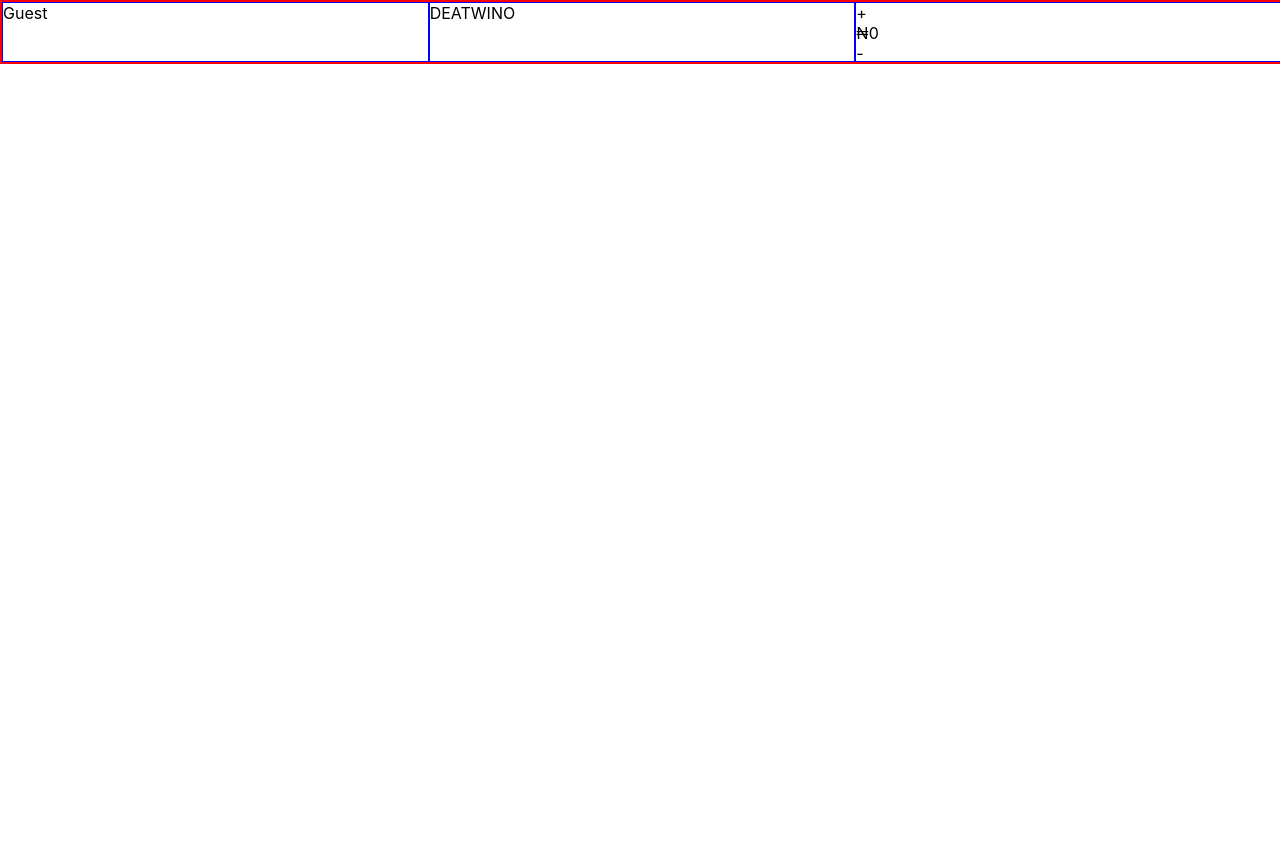
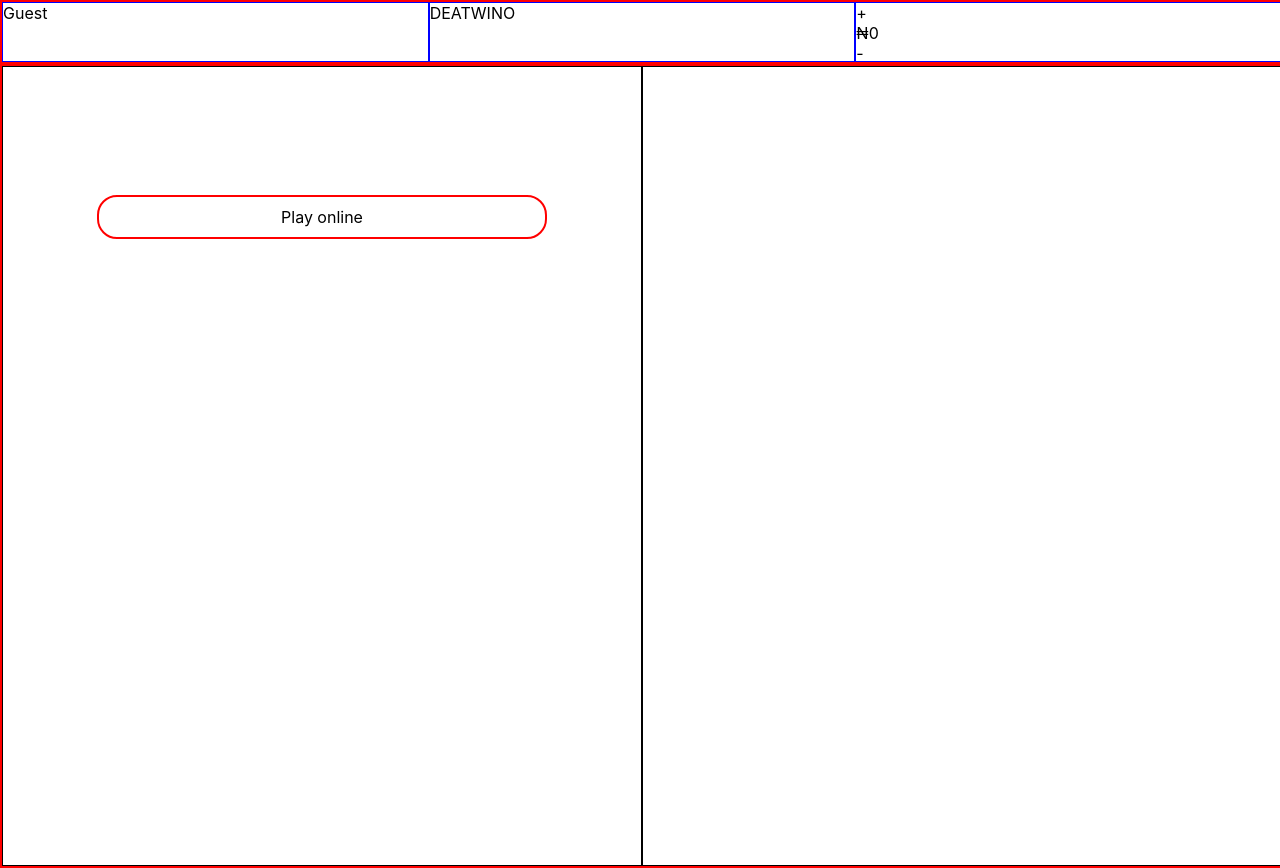
Before and after one commit to adewaley-a/Deatwin, a React (Create React App) app: page /second-page in a window 1280 px wide. Before the commit the page ends 800 px from the top, so only its background shows below. Built offline with nearby package versions, Linux system fonts and the light colour scheme; no server answers.

Commit message:
tuesday 1

```diff
--- a/public/index.html
+++ b/public/index.html
@@ -1,7 +1,7 @@
 <!DOCTYPE html>
 <html lang="en">
   <head>
-    <script src="https://js.paystack.co/v1/inline.js"></script>
+
     <meta charset="utf-8" />
     <link rel="icon" href="%PUBLIC_URL%/favicon.ico" />
     <meta name="viewport" content="width=device-width, initial-scale=1" />
--- a/src/secondpage.css
+++ b/src/secondpage.css
@@ -20,9 +20,27 @@ height: 60px;
     flex: 1; /* This tells both divs to grow and take up equal space */
     border: 1px solid blue; /* Just so you can see them */
 }
-.divisiontwo{
+.gamebox{
+    display: flex;
+    width: 100%;
+    border: 2px solid red;
+    min-height: 100vh; /* Takes at least 100% of the screen height */
+}
+.gamebox > div {
+    flex: 1; /* This tells both divs to grow and take up equal space */
+    border: 1px solid rgb(0, 0, 0); /* Just so you can see them */
+}
+
+.gamebox1{
 
 }
-.divisionthree{
-
+.ponline{
+    height: 40px;
+    width: 70%;
+    border-radius: 20px;
+    border: 2px solid red;
+    line-height: 40px;
+    text-align: center;
+    margin: auto;
+    margin-top: 20%;
 }
--- a/src/secondpage.js
+++ b/src/secondpage.js
@@ -161,6 +161,15 @@ function Login() {
           <div className='withdraw' onClick={handleWithdraw}>-</div>
         </div>
       </div>
+
+        <div className='gamebox'>
+
+            <div className='gamebox1'><div className='ponline'>Play online</div></div>
+
+            <div className='gamebox2'></div>
+
+        </div>
+
     </div>
   );
 }
```
